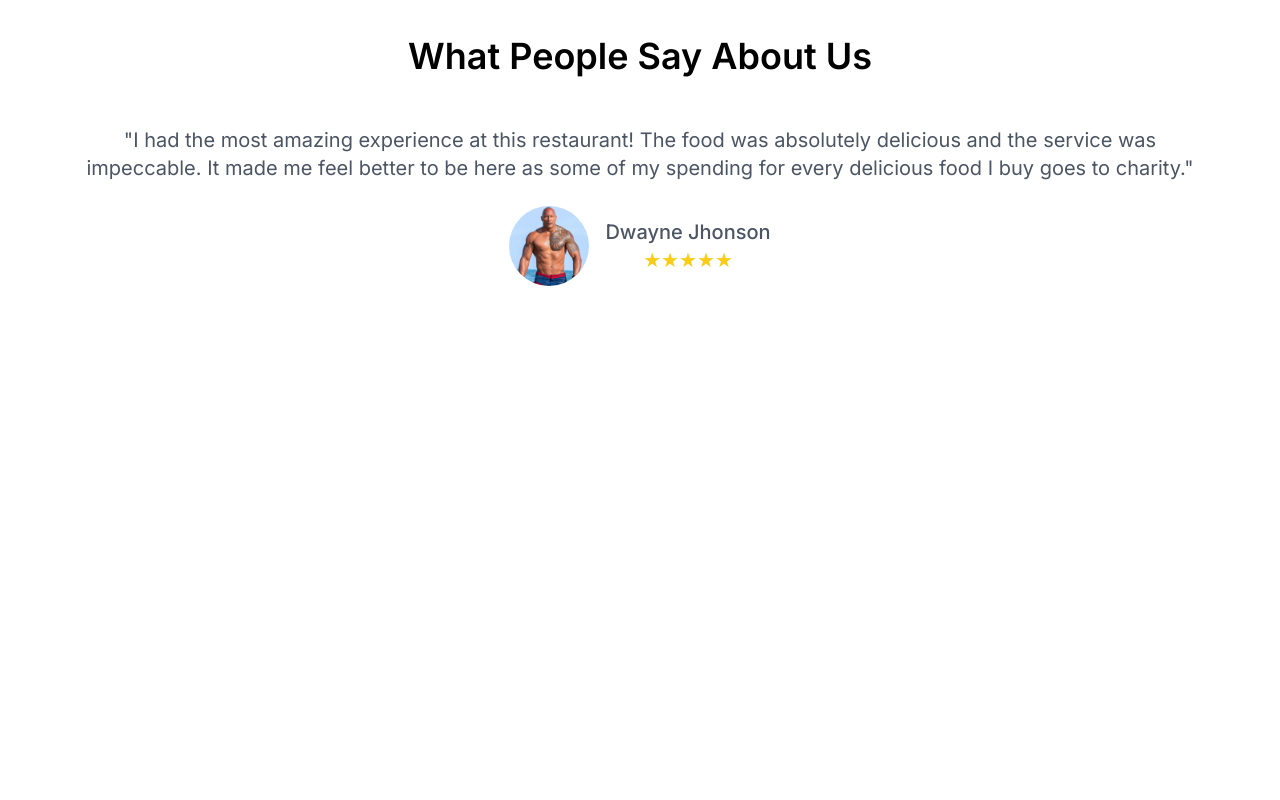
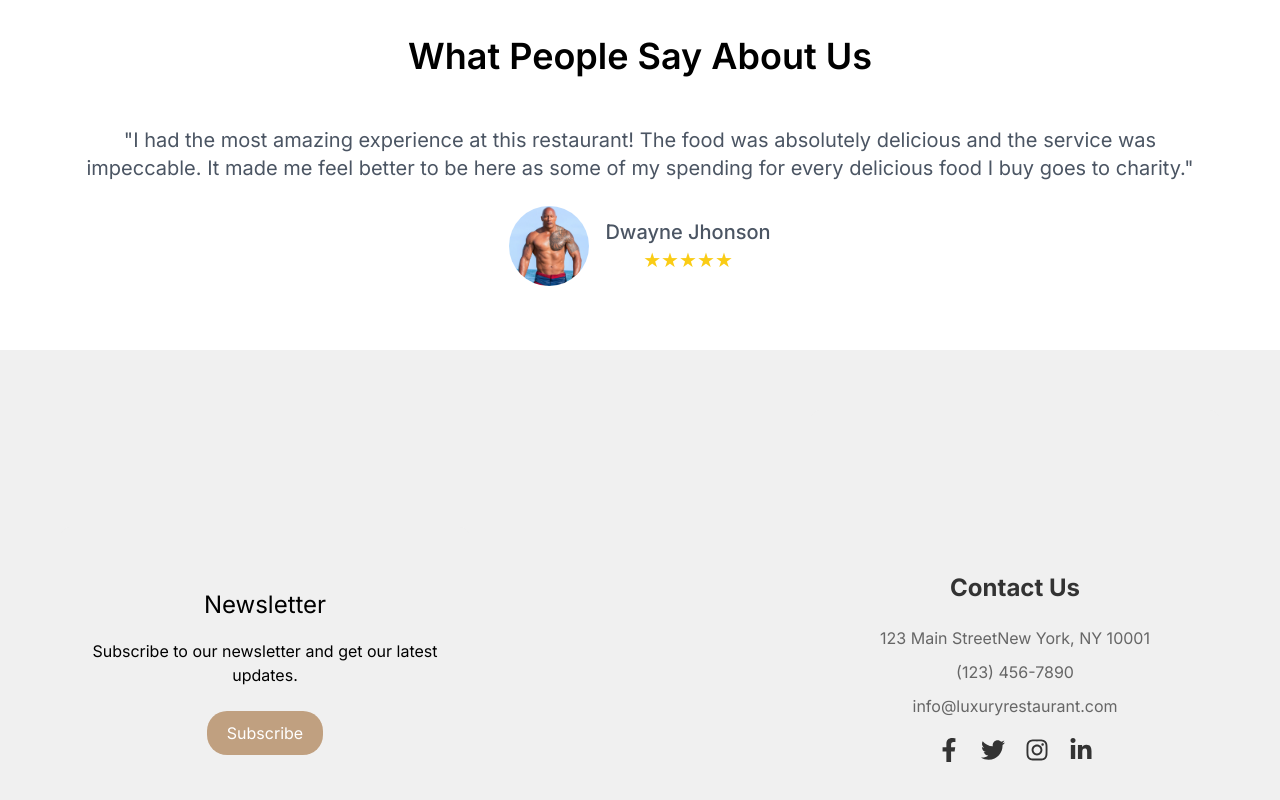
Before and after one commit to Krish195/final-project601, a Next.js app in the folder food-app-yt/: page / in a window 1280 px wide. Shown: the part 1620-2420 px from the top of the page. Before the commit the page ends 1970 px from the top, so only its background shows below. Built offline with nearby package versions, Linux system fonts and the light colour scheme.

Commit message:
Updated upto the contact section

```diff
--- /dev/null
+++ b/food-app-yt/src/app/components/CombinedComponent.tsx
@@ -0,0 +1,25 @@
+import React from 'react';
+import Newsletter from './Newsletter';  // Adjust the path as necessary
+import Contact from './Contact';    // Adjust the path as necessary
+
+const CombinedComponent: React.FC = () => {
+  return (
+    <section style={{
+      display: 'flex',
+      justifyContent: 'center',
+      alignItems: 'center',
+      gap: '40px',
+      padding: '60px',
+      backgroundColor: '#f0f0f0', // Grey background
+    }}>
+      <div style={{ flex: 1, maxWidth: '500px', backgroundColor: '#f0f0f0', padding: '20px', borderRadius: '10px', marginTop: '100px', marginRight: '300px' }}>
+        <Newsletter />
+      </div>
+      <div style={{ flex: 1, maxWidth: '500px', backgroundColor: '#f0f0f0', padding: '20px', borderRadius: '10px' }}>
+        <Contact />
+      </div>
+    </section>
+  );
+};
+
+export default CombinedComponent;
--- /dev/null
+++ b/food-app-yt/src/app/components/Contact.tsx
@@ -0,0 +1,63 @@
+import React from 'react';
+import { FaFacebookF, FaTwitter, FaInstagram, FaLinkedinIn } from 'react-icons/fa';
+
+const Contact: React.FC = () => {
+  return (
+    <section id="contact" style={{ marginTop: '100px' }}>
+      <div style={{
+        flex: 1,
+        padding: '40px',
+        display: 'flex',
+        flexDirection: 'column',
+        alignItems: 'center',
+        justifyContent: 'center'
+      }}>
+        <h2 style={{
+          fontSize: '24px',
+          color: '#333',
+          marginBottom: '20px',
+          fontWeight: 'bold'
+        }}>Contact Us</h2>
+        <p style={{
+          fontSize: '16px',
+          color: '#666',
+          marginBottom: '10px'
+        }}>123 Main StreetNew York, NY 10001</p>
+        <p style={{
+          fontSize: '16px',
+          color: '#666',
+          marginBottom: '10px'
+        }}>(123) 456-7890</p>
+        <p style={{
+          fontSize: '16px',
+          color: '#666',
+          marginBottom: '20px'
+        }}>info@luxuryrestaurant.com</p>
+        <div style={{
+          display: 'flex',
+          flexDirection: 'row',
+          justifyContent: 'center',
+          alignItems: 'center',
+          fontSize: '24px',
+          color: '#333',
+          marginBottom: '10px'
+        }}>
+          <a href="https://www.facebook.com" target="_blank" rel="noopener noreferrer" style={{ margin: '0 10px' }}>
+            <FaFacebookF />
+          </a>
+          <a href="https://www.twitter.com" target="_blank" rel="noopener noreferrer" style={{ margin: '0 10px' }}>
+            <FaTwitter />
+          </a>
+          <a href="https://www.instagram.com" target="_blank" rel="noopener noreferrer" style={{ margin: '0 10px' }}>
+            <FaInstagram />
+          </a>
+          <a href="https://www.linkedin.com" target="_blank" rel="noopener noreferrer" style={{ margin: '0 10px' }}>
+            <FaLinkedinIn />
+          </a>
+        </div>
+      </div>
+    </section>
+  );
+};
+
+export default Contact;
--- a/food-app-yt/src/app/page.tsx
+++ b/food-app-yt/src/app/page.tsx
@@ -2,6 +2,7 @@ import Image from 'next/image'
 import Hero from './components/Hero'
 import Feature from "./components/Feature";
 import Testimonial from "./components/Testimonial";
+import CombinedComponent from './components/CombinedComponent';
 
 
 export default function Home() {
@@ -10,6 +11,7 @@ export default function Home() {
       <Hero />
       <Feature />
       <Testimonial />
+      <CombinedComponent />
 
     </main>
   )
```
